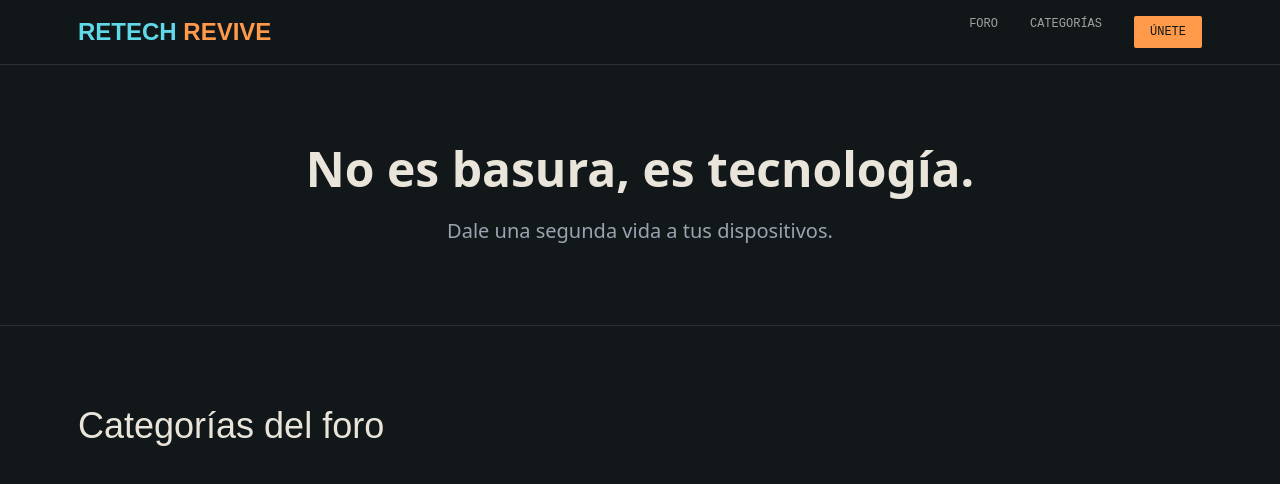
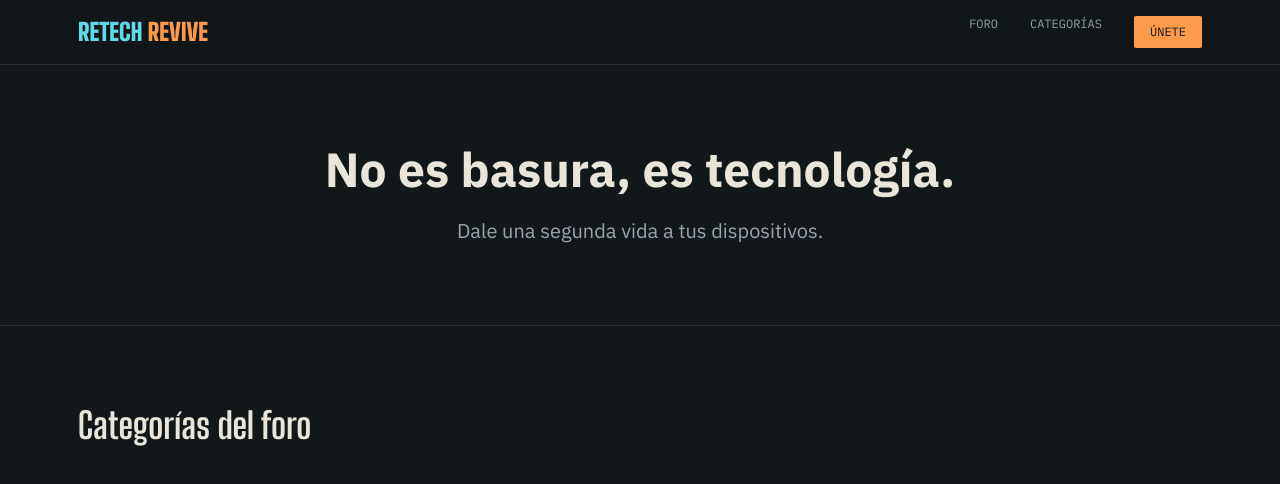
Before and after one commit to astur84/retech-revive, a Next.js app: page / in a window 1280 px wide. Shown: the top 484 px of the page. Built offline with nearby package versions, Linux system fonts and the light colour scheme; no server answers; the database is empty.

Commit message:
Update Tailwind CSS config for content paths and theme

```diff
--- a/tailwind.config.ts
+++ b/tailwind.config.ts
@@ -2,23 +2,29 @@ import type { Config } from "tailwindcss";
 
 const config: Config = {
   content: [
+    "./src/pages/**/*.{js,ts,jsx,tsx,mdx}",
+    "./src/components/**/*.{js,ts,jsx,tsx,mdx}",
     "./src/app/**/*.{js,ts,jsx,tsx,mdx}",
-    "./src/components/**/*.{js,ts,jsx,tsx,mdx}",
-    "./src/lib/**/*.{js,ts,jsx,tsx,mdx}",
   ],
   theme: {
     extend: {
       colors: {
+        // Mapeo de tus variables originales de CSS
         bg: '#12181a',
         'bg-panel': '#1b2225',
+        'bg-raised': '#212a2d',
+        text: '#e9e5da',
+        'text-muted': '#92a09b',
         cyan: '#5fd8e8',
         amber: '#ff9a4a',
-        text: '#e9e5da',
-        'text-muted': '#a0a0a0',
+        green: '#6ad17e',
+        brick: '#7c4128',
       },
       fontFamily: {
-        display: ['sans-serif'],
-        mono: ['monospace'],
+        // Vincular con las variables definidas en layout.tsx
+        sans: ['var(--font-plex-sans)', 'sans-serif'],
+        mono: ['var(--font-plex-mono)', 'monospace'],
+        display: ['var(--font-big-shoulders)', 'sans-serif'],
       },
     },
   },
```
